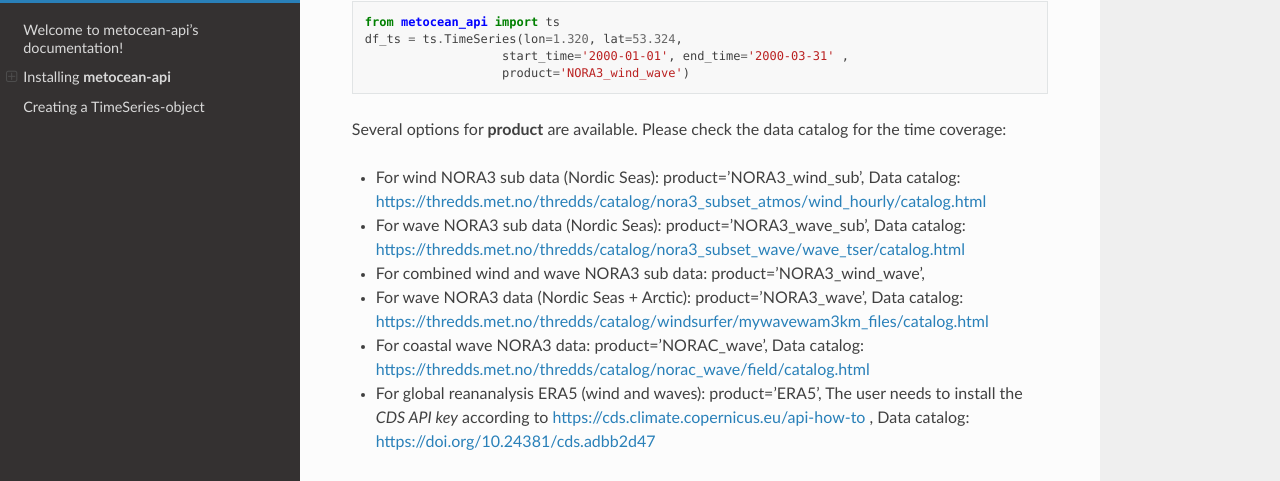
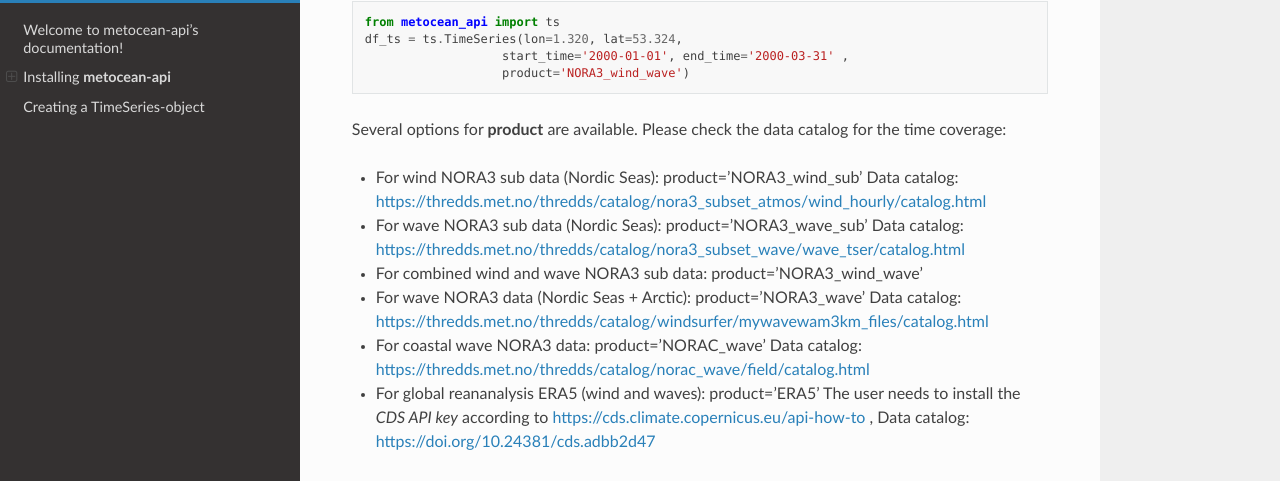
Before and after one commit to MET-OM/metocean-api, a Sphinx documentation site: the page built from docs/index.rst, in a window 1280 px wide and 900 px high, scrolled down 1229 px. Shown: the part 90-571 px from the top of the window. Built offline with Sphinx 7.4.7 and the Read the Docs theme 2.0.0, drawn with Linux system fonts in a browser that asks for light colours.

```diff
--- a/docs/index.rst
+++ b/docs/index.rst
@@ -67,16 +67,16 @@ This section documents the **ts-module**. The ts-object is initialized with the
 
 Several options for **product** are available. Please check the data catalog for the time coverage:
 
-* For wind NORA3 sub data (Nordic Seas): product='NORA3_wind_sub',
+* For wind NORA3 sub data (Nordic Seas): product='NORA3_wind_sub'
   Data catalog: https://thredds.met.no/thredds/catalog/nora3_subset_atmos/wind_hourly/catalog.html
-* For wave NORA3 sub data (Nordic Seas): product='NORA3_wave_sub',
+* For wave NORA3 sub data (Nordic Seas): product='NORA3_wave_sub'
   Data catalog: https://thredds.met.no/thredds/catalog/nora3_subset_wave/wave_tser/catalog.html
-* For combined wind and wave NORA3 sub data: product='NORA3_wind_wave',
-* For wave NORA3 data (Nordic Seas + Arctic): product='NORA3_wave',
+* For combined wind and wave NORA3 sub data: product='NORA3_wind_wave'
+* For wave NORA3 data (Nordic Seas + Arctic): product='NORA3_wave'
   Data catalog: https://thredds.met.no/thredds/catalog/windsurfer/mywavewam3km_files/catalog.html
-* For coastal wave NORA3 data: product='NORAC_wave',
+* For coastal wave NORA3 data: product='NORAC_wave'
   Data catalog: https://thredds.met.no/thredds/catalog/norac_wave/field/catalog.html
-* For global reananalysis ERA5 (wind and waves): product='ERA5',
+* For global reananalysis ERA5 (wind and waves): product='ERA5'
   The user needs to install the *CDS API key* according to https://cds.climate.copernicus.eu/api-how-to ,
   Data catalog: https://doi.org/10.24381/cds.adbb2d47
 
```
